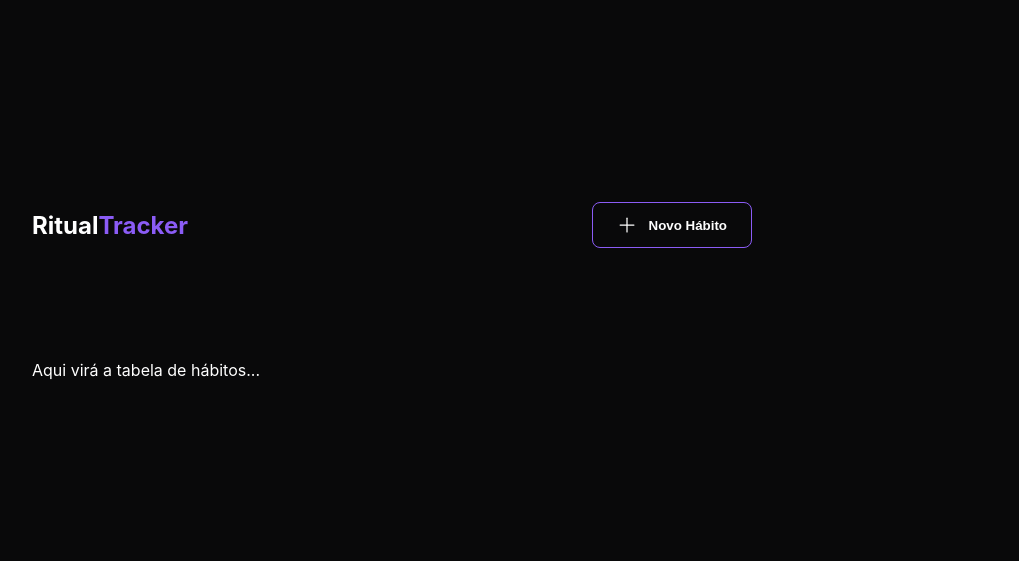
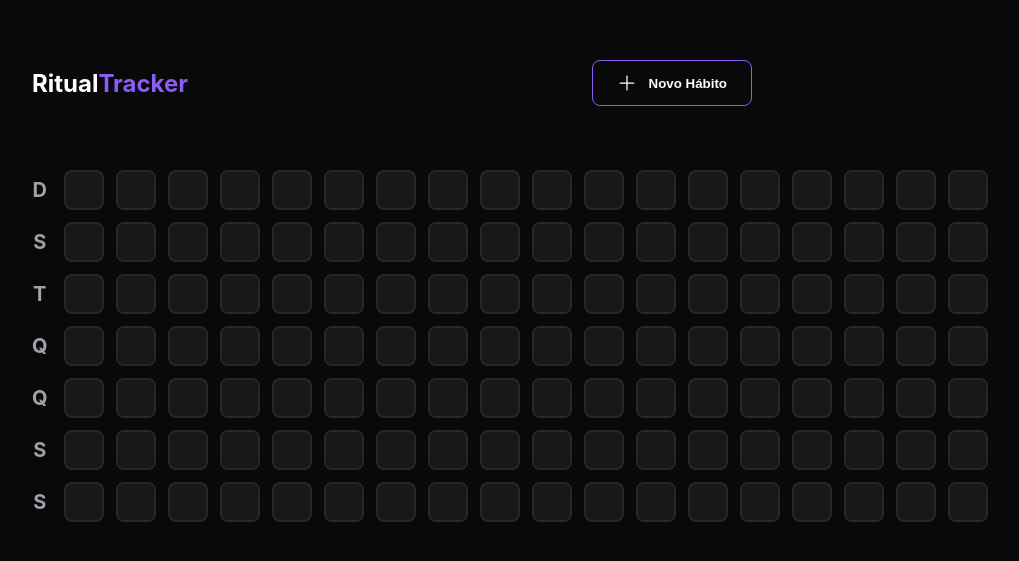
Before and after one commit to MatheEduar/RitualTracker, a React (Vite) app in the folder web/: page / in a window 1280 px wide. Shown: the part 109-670 px from the top of the page, without its empty margins (248-1267 px from the left). Built offline with nearby package versions, Linux system fonts and the light colour scheme.

Commit message:
feat(web): criando componentes HabitDay e SummaryTable

```diff
--- a/web/src/App.jsx
+++ b/web/src/App.jsx
@@ -1,5 +1,5 @@
-// src/App.jsx
-import { Header } from './components/Header'; // Importamos a peça pronta
+import { Header } from './components/Header';
+import { SummaryTable } from './components/SummaryTable'; // Importe aqui
 import styles from './App.module.css';
 import './index.css';
 
@@ -8,13 +8,10 @@ export function App() {
     <div className={styles.container}>
       <div className={styles.content}>
 
-        {/* Aqui entra o nosso componente isolado */}
         <Header />
 
-        {/* Placeholder para a futura tabela */}
-        <div style={{ marginTop: '3rem' }}>
-          <p>Aqui virá a tabela de hábitos...</p>
-        </div>
+        {/* Aqui entra a tabela */}
+        <SummaryTable />
 
       </div>
     </div>
--- /dev/null
+++ b/web/src/components/HabitDay/HabitDay.module.css
@@ -0,0 +1,13 @@
+.habitDay {
+  width: 2.5rem;  /* 40px */
+  height: 2.5rem; /* 40px */
+  background-color: var(--surface); /* Cinza escuro */
+  border: 2px solid var(--border);
+  border-radius: 0.5rem; /* Levemente arredondado */
+  cursor: pointer;
+  transition: all 0.2s;
+}
+
+.habitDay:hover {
+  border-color: var(--text-secondary); /* Borda mais clara ao passar o mouse */
+}
--- /dev/null
+++ b/web/src/components/HabitDay/index.jsx
@@ -0,0 +1,8 @@
+import styles from './HabitDay.module.css';
+
+// Por enquanto, ele é estático. Depois receberá props para mudar de cor.
+export function HabitDay() {
+  return (
+    <div className={styles.habitDay} />
+  )
+}
--- /dev/null
+++ b/web/src/components/SummaryTable/SummaryTable.module.css
@@ -0,0 +1,30 @@
+.wrapper {
+  width: 100%;
+  display: flex;
+}
+
+/* Coluna lateral com os dias da semana (D, S, T, Q...) */
+.weekDays {
+  display: grid;
+  grid-template-rows: repeat(7, minmax(0, 1fr)); /* 7 linhas */
+  gap: 0.75rem; /* Espaço entre linhas */
+  margin-right: 1rem;
+}
+
+.weekDay {
+  color: var(--text-secondary);
+  font-size: 1.25rem; /* 20px */
+  font-weight: bold;
+  height: 2.5rem; /* Mesma altura do quadradinho */
+  display: flex;
+  align-items: center;
+  justify-content: center;
+}
+
+/* A Grade de Quadradinhos */
+.grid {
+  display: grid;
+  grid-template-rows: repeat(7, minmax(0, 1fr)); /* 7 linhas fixas */
+  grid-auto-flow: column; /* Preenche em colunas (vertical primeiro) */
+  gap: 0.75rem;
+}
--- /dev/null
+++ b/web/src/components/SummaryTable/index.jsx
@@ -0,0 +1,34 @@
+import { HabitDay } from "../HabitDay";
+import styles from "./SummaryTable.module.css";
+
+const weekDays = ['D', 'S', 'T', 'Q', 'Q', 'S', 'S'];
+
+// Vamos criar um array de tamanho arbitrário (ex: 18 semanas * 7 dias = 126 dias)
+// Só para encher linguiça visualmente por enquanto.
+const summaryDates = Array.from({ length: 18 * 7 });
+
+export function SummaryTable() {
+  return (
+    <div className={styles.wrapper}>
+      {/* Coluna dos Dias da Semana */}
+      <div className={styles.weekDays}>
+        {weekDays.map((weekDay, i) => {
+          return (
+            <div key={`${weekDay}-${i}`} className={styles.weekDay}>
+              {weekDay}
+            </div>
+          )
+        })}
+      </div>
+
+      {/* A Grade de Dias */}
+      <div className={styles.grid}>
+        {summaryDates.map((_, i) => {
+          return (
+            <HabitDay key={i} />
+          )
+        })}
+      </div>
+    </div>
+  )
+}
```
